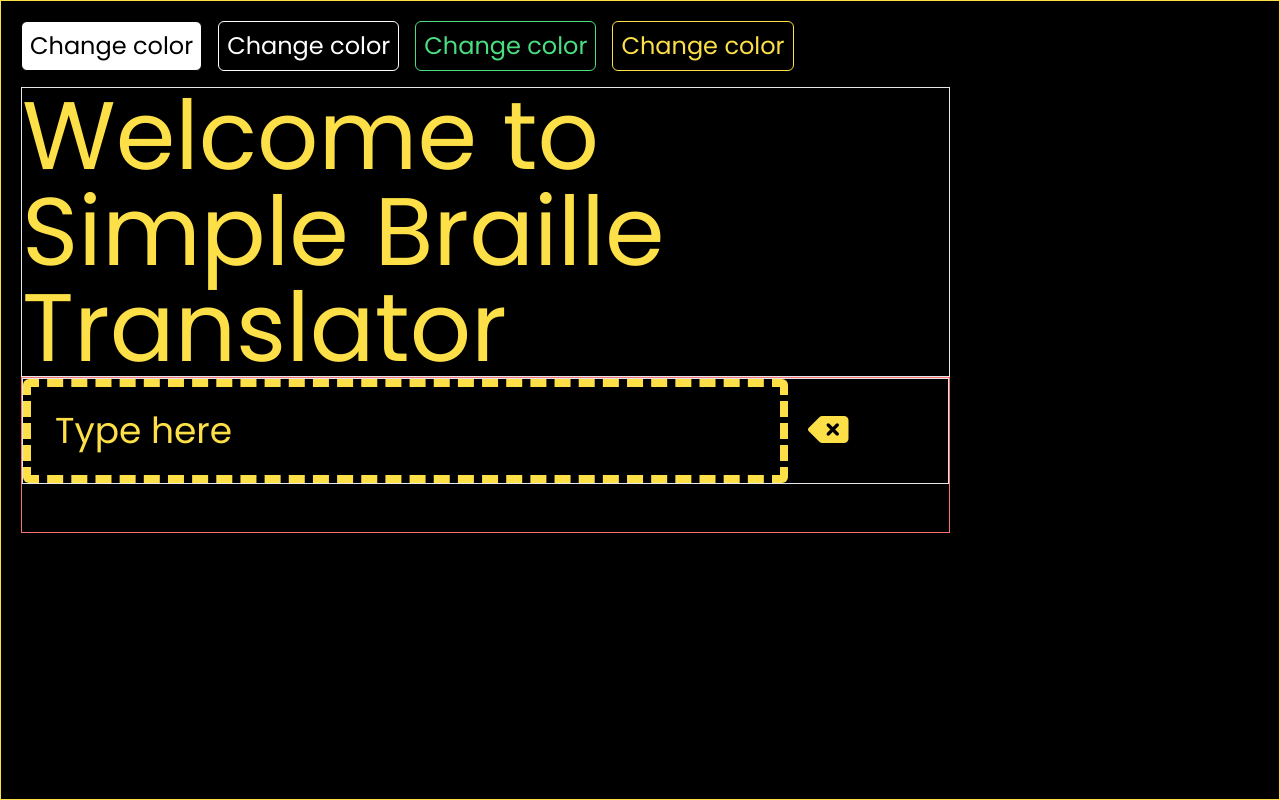
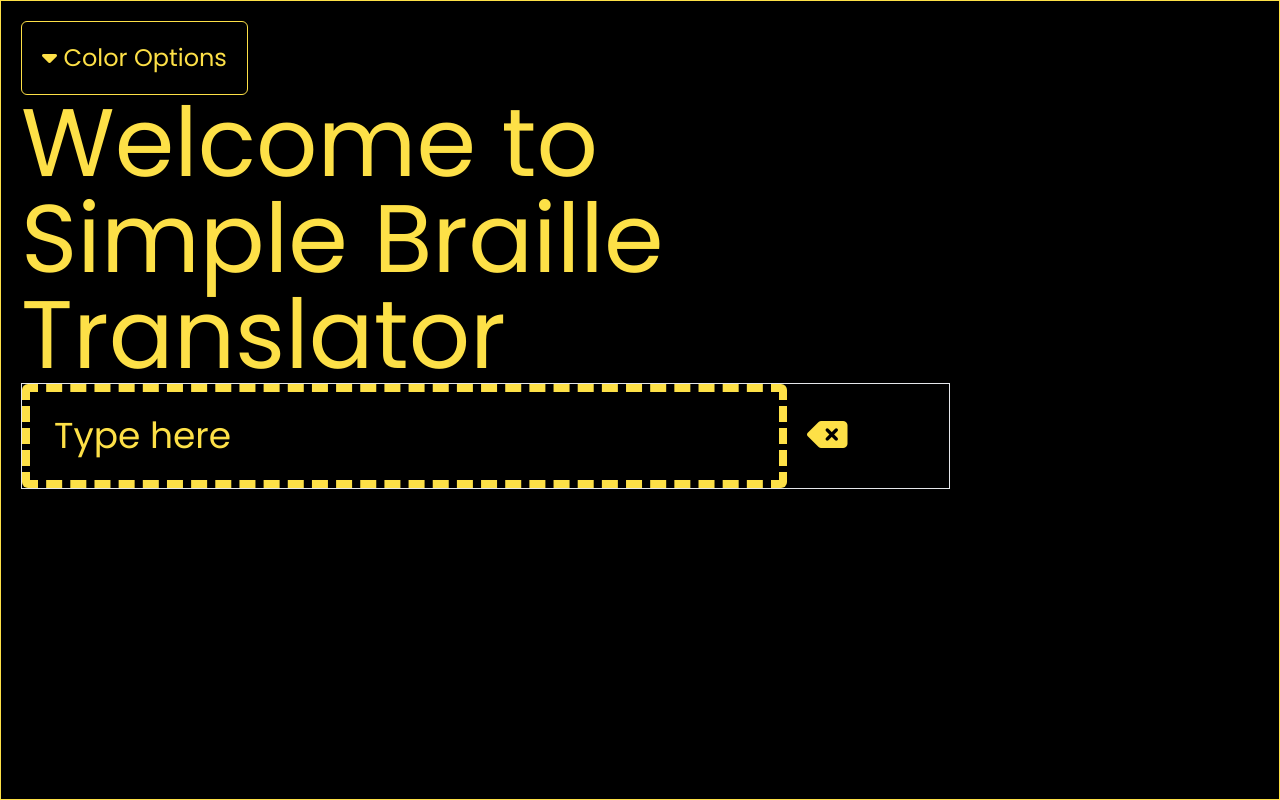
Before and after one commit to migauth/braille-translator, a Vue app: page / in a window 1280 px wide. Built offline with nearby package versions, Linux system fonts and the light colour scheme; what tailwindcss-animated would draw is missing.

Commit message:
add animations and toggle button for site colors

```diff
--- a/src/App.vue
+++ b/src/App.vue
@@ -2,23 +2,44 @@
 import TranslatorInput from './components/TranslatorInput.vue'
 import StyleButton from './components/StyleButton.vue'
 import { siteStyles } from './state.js'
-import { computed } from 'vue'
+import { computed, ref } from 'vue'
 
 const siteClass = computed(() => {
   return `${siteStyles.value.padding} ${siteStyles.value.border} ${siteStyles.value.text} ${siteStyles.value.background} ${siteStyles.value.layout}`
+})
+
+const showColorOptions = ref(false)
+
+const toggleColorOptions = () => {
+  showColorOptions.value = !showColorOptions.value
+}
+
+const buttonClass = computed(() => {
+  return `${siteStyles.value.border} ${siteStyles.value.text} ${siteStyles.value.text} ${siteStyles.value.padding}`
 })
 </script>
 
 <template>
   <main :class="siteClass">
-    <div class="z-10 flex p-0 mb-4">
+    <!-- Toggle Button -->
+    <div>
+      <button
+        @click="toggleColorOptions"
+        :class="buttonClass"
+        class="border border-black text-black rounded-md p-2 text-2xl"
+      >
+        <i class="fa-solid fa-caret-down" /> Color Options
+      </button>
+    </div>
+    <!-- Colour buttons -->
+    <div v-if="showColorOptions" class="z-10 flex p-0 mb-4 animate-flip-down">
       <StyleButton></StyleButton>
     </div>
-    <h1 class="border text-5xl sm:text-5xl md:text-7xl lg:text-8xl w-3/4">
+    <h1 class="text-5xl sm:text-5xl md:text-7xl lg:text-8xl w-3/4">
       Welcome to Simple Braille Translator
     </h1>
     <!-- Translator -->
-    <div class="border border-red-400 w-3/4 h-fit">
+    <div class="w-3/4 h-fit">
       <TranslatorInput></TranslatorInput>
     </div>
   </main>
```
